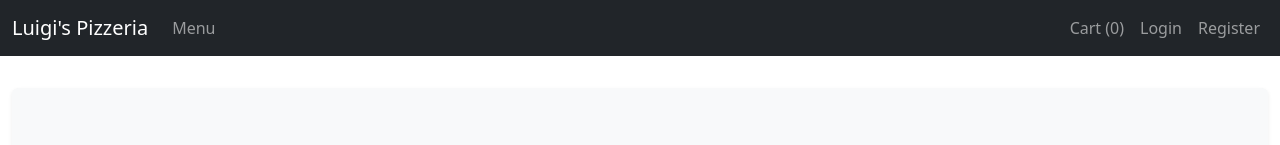
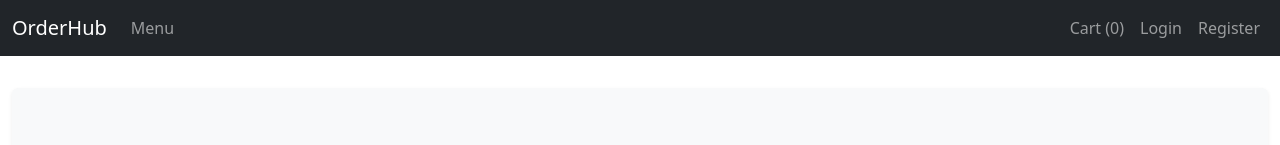
Before and after one commit to EbadAhmed1/restaurant-ordering-system, a React (Create React App) app in the folder frontend/: page / in a window 1280 px wide. Shown: the top 145 px of the page. Built offline with nearby package versions, Linux system fonts and the light colour scheme.

Commit message:
update navbar brand text in Header

```diff
--- a/frontend/src/components/navigation/Header.jsx
+++ b/frontend/src/components/navigation/Header.jsx
@@ -14,8 +14,9 @@ const Header = () => {
     return (
         <header className="navbar navbar-expand-lg navbar-dark bg-dark fixed-top">
             <div className="container-fluid">
+                {/* CHANGED: Updated Brand Name */}
                 <Link className="navbar-brand" to="/">
-                    Luigi's Pizzeria
+                    OrderHub
                 </Link>
 
                 <div className="collapse navbar-collapse">
@@ -35,7 +36,7 @@ const Header = () => {
                         <li className="nav-item">
                             <Link className="nav-link" to="/cart">
                                 <i className="fa fa-shopping-cart me-2"></i>
-                                Cart (0) {/* Dynamically update cart count later */}
+                                Cart (0)
                             </Link>
                         </li>
 
```
